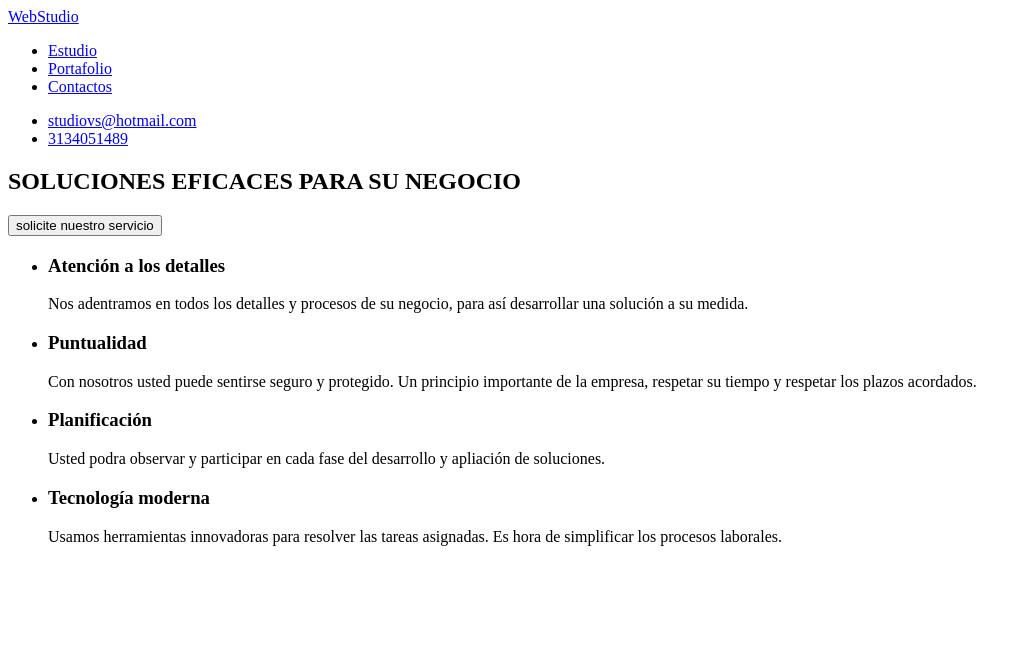
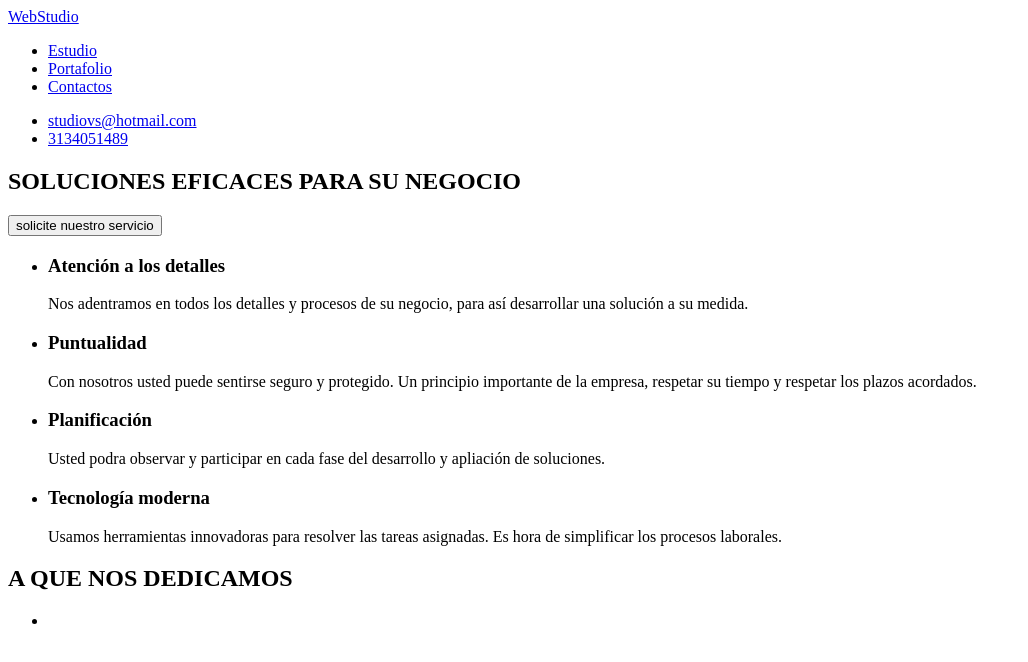
Before and after one commit to laucas830/practicajosetarea1, a plain HTML site: page index.html in a window 1280 px wide. Shown: the whole page, without its empty margins (0-1028 px from the left). Drawn offline with Linux system fonts and the light colour scheme.

Commit message:
imagenes
carga de imagenes

```diff
--- a/index.html
+++ b/index.html
@@ -59,6 +59,15 @@
           </li>
         </ul>
       </section>
+      <section>
+        <h2>A QUE NOS DEDICAMOS</h2>
+        <ul>
+          <li>
+            <img src="" alt="" />
+          </li>
+        </ul>
+        <ul></ul>
+      </section>
     </main>
   </body>
 </html>
```
